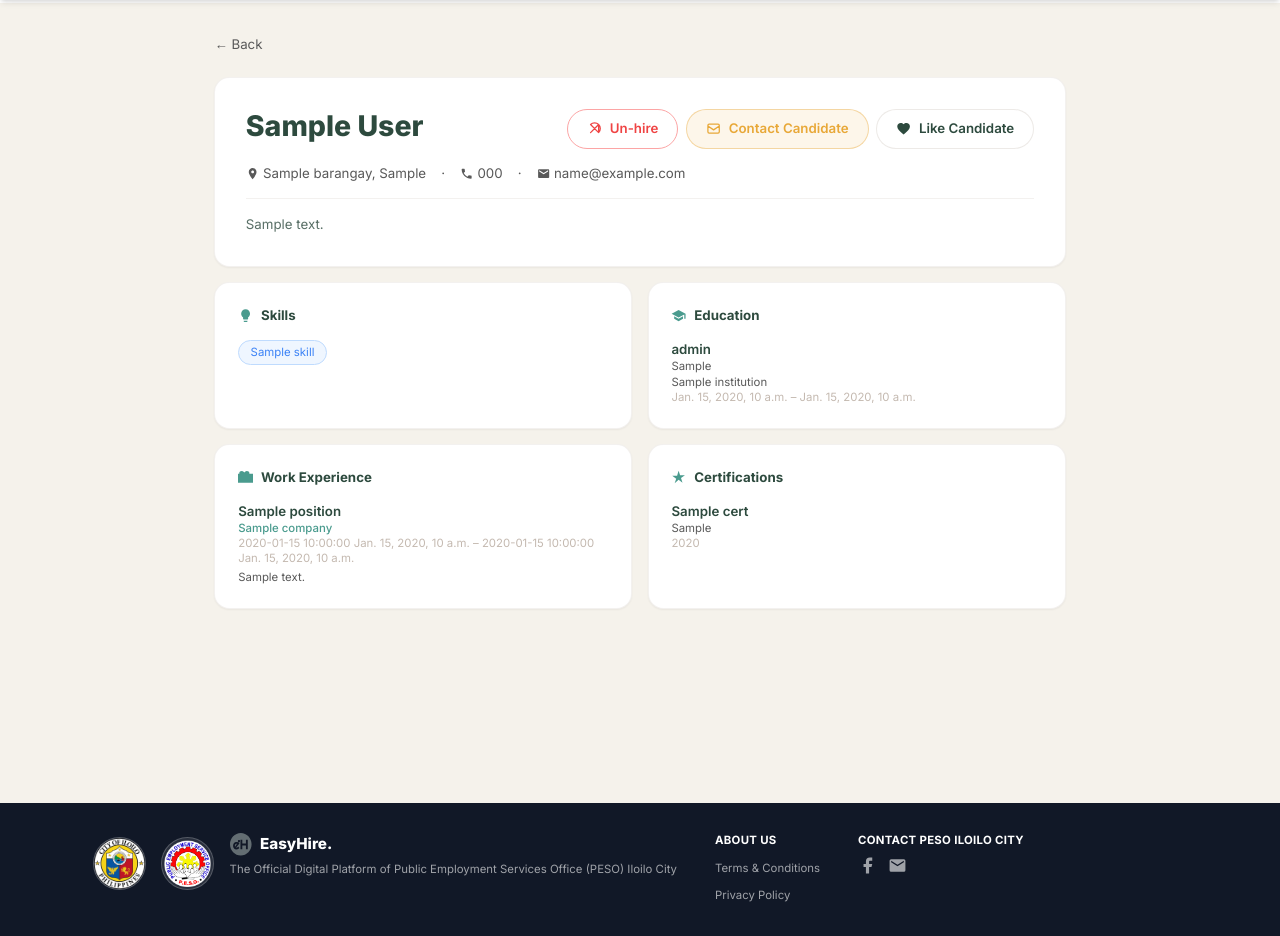
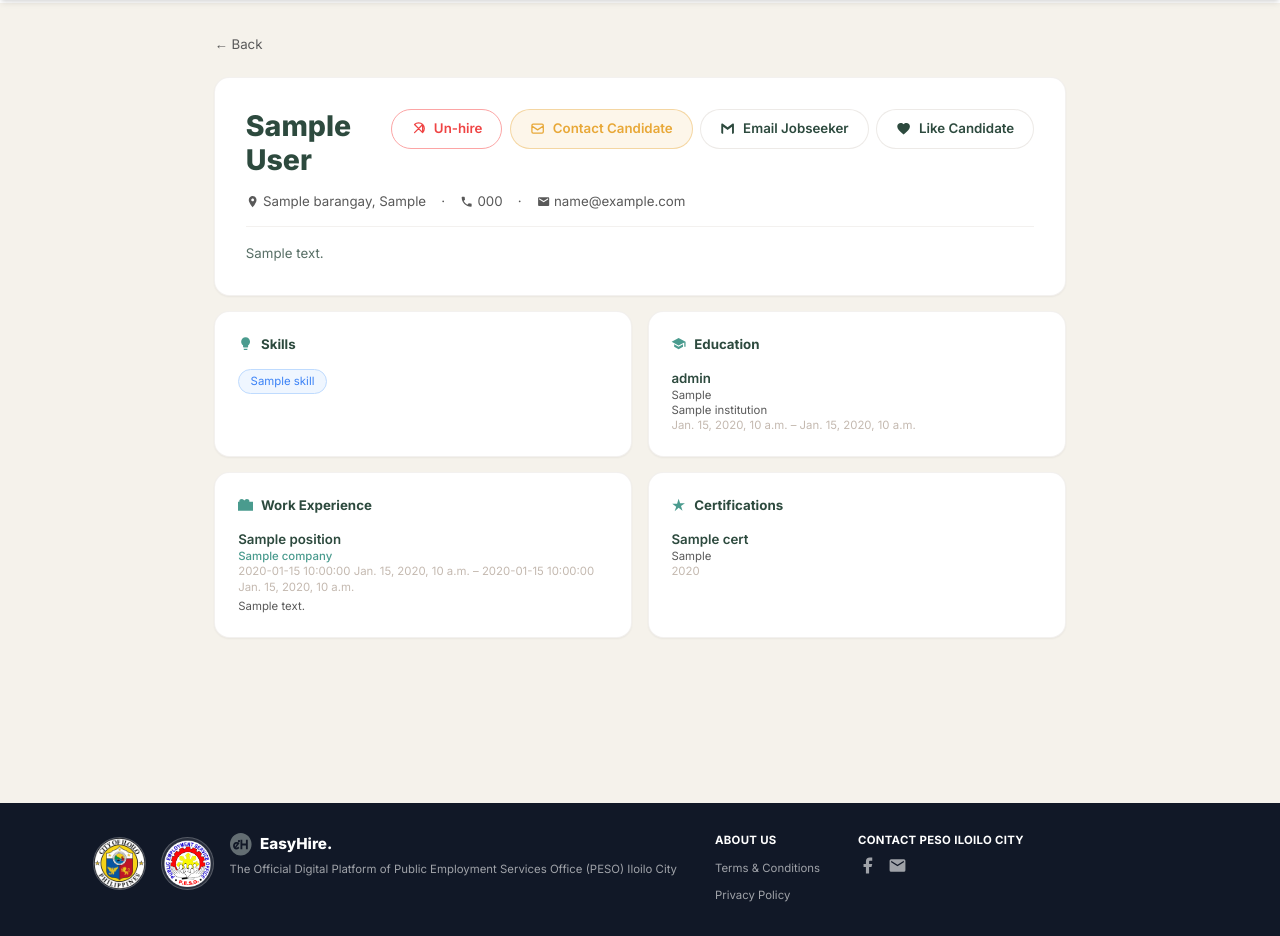
Before and after one commit to kelgoggie/easyhire_revised, a Django app: template templates/employers/candidate_detail.html in a window 1280 px wide. Shown: the part 65-1001 px from the top of the page. Run offline with Django 5.2, Linux system fonts and the light colour scheme; the template is opened without the code that fills it: most values are stand-ins (such as "Sample title", 1, 10 or a date in 2020); some libraries are stand-ins or nearby versions.

Commit message:
add Email Jobseeker quick-action button
Adds a Gmail compose button next to Contact Candidate on the
candidate detail page. Click opens a new tab to mail.google.com
with the jobseeker email pre-filled as recipient and a subject
of Regarding your EasyHire application from the company.

Lightweight alternative to the EasyHire-templated Contact
Candidate flow: uses the employer own Gmail account, does not
create an EmployerContact record, and does not fire an in-app
notification. Useful for informal off-platform conversations or
when SMTP credentials are not configured.

Button is conditional on having an email to send to. Falls back
from contact_email to user.email.

```diff
--- a/templates/employers/candidate_detail.html
+++ b/templates/employers/candidate_detail.html
@@ -52,7 +52,7 @@
                     </button>
                     {% endif %}
 
-                    <!-- Contact button -->
+                    <!-- Contact button (EasyHire-templated email + bell notification) -->
                     <button type="button" onclick="openContactModal()"
                             class="flex items-center gap-2 px-5 py-2.5 rounded-full border border-amber/40 bg-amber/10 text-amber text-sm font-semibold hover:bg-amber/20 transition">
                         <svg xmlns="http://www.w3.org/2000/svg" class="w-4 h-4" fill="none" stroke="currentColor" stroke-width="2" viewBox="0 0 24 24">
@@ -60,6 +60,21 @@
                         </svg>
                         Contact Candidate
                     </button>
+
+                    <!-- Quick email via Gmail compose (opens new tab from employer's own account) -->
+                    {% with to_email=jobseeker.contact_email|default:jobseeker.user.email %}
+                    {% if to_email %}
+                    <a href="https://mail.google.com/mail/?view=cm&fs=1&to={{ to_email|urlencode }}&su={{ 'Regarding your EasyHire application — '|add:company.name|urlencode }}"
+                       target="_blank" rel="noopener"
+                       title="Open Gmail compose with {{ to_email }}"
+                       class="flex items-center gap-2 px-5 py-2.5 rounded-full border border-taupe/30 bg-white text-primary text-sm font-semibold hover:border-teal hover:text-teal transition">
+                        <svg xmlns="http://www.w3.org/2000/svg" class="w-4 h-4" viewBox="0 0 24 24" fill="currentColor">
+                            <path d="M22 5.5v13c0 .83-.67 1.5-1.5 1.5H19V8.99l-7 5.17-7-5.17V20H3.5C2.67 20 2 19.33 2 18.5v-13c0-.41.17-.79.44-1.06C2.7 4.17 3.09 4 3.5 4H4l8 5.91L20 4h.5c.41 0 .8.17 1.06.44.27.27.44.65.44 1.06z"/>
+                        </svg>
+                        Email Jobseeker
+                    </a>
+                    {% endif %}
+                    {% endwith %}
 
                     <!-- Like button -->
                     <form method="POST" action="/employers/candidates/{{ jobseeker.id }}/like/">
```
